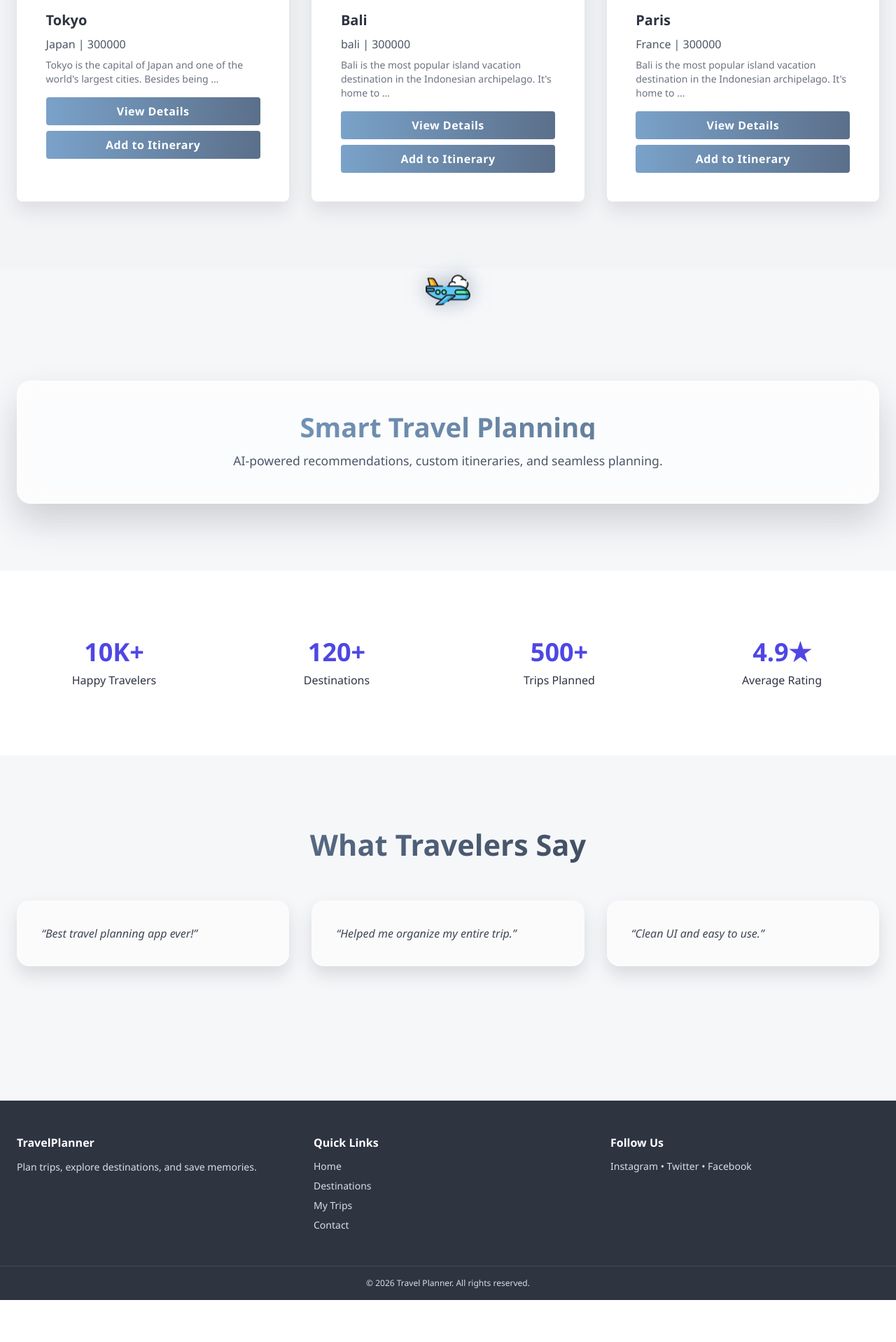
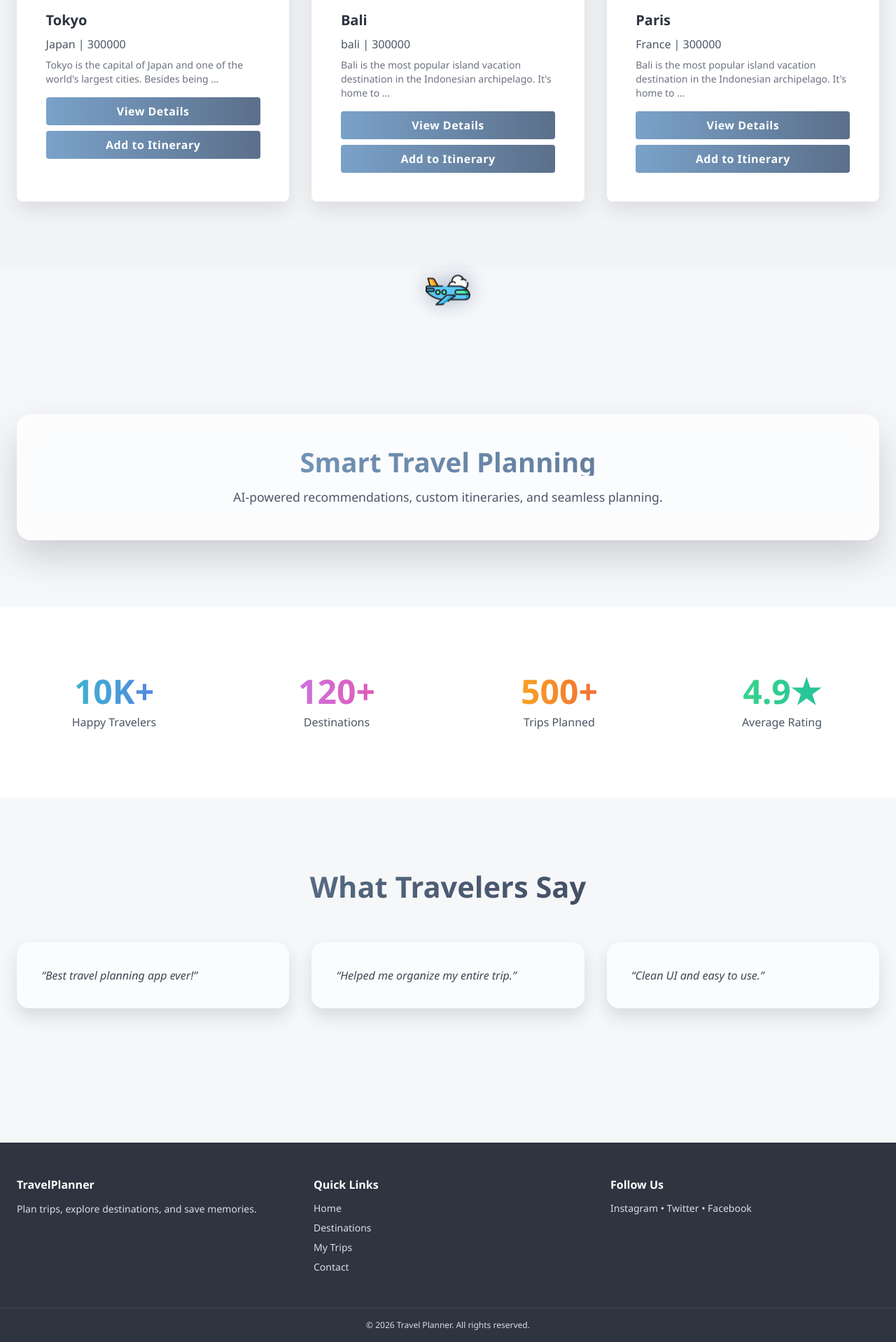
Before and after one commit to Lokesh19-PP/Travel-Planner-Webapp, a Django app: page / in a window 1280 px wide. Shown: the part 1423-3341 px from the top of the page at 70% size. Before the commit the page ends 3281 px from the top, so only its background shows below. Run offline with Django 4.2, Linux system fonts and the light colour scheme; data comes from the database, SQL or seed files in the repository; some libraries are stand-ins or nearby versions.

Commit message:
Make UI better of the Home file

```diff
--- a/core/templates/core/home.html
+++ b/core/templates/core/home.html
@@ -5,46 +5,59 @@
 {% block content %}
 
 <!-- HERO SECTION -->
-<section class="hero-bg text-white">
-    <div class="max-w-7xl mx-auto px-6 py-32 text-center">
-        <h1 class="text-5xl md:text-6xl font-extrabold fade-in">
+<section class="hero-bg text-white relative">
+    <div class="max-w-7xl mx-auto px-6 py-32 text-center relative z-10">
+        <h1 class="text-5xl md:text-6xl font-extrabold drop-shadow-lg fade-in">
             Plan Your Dream Trip
         </h1>
-        <p class="text-xl mt-6 fade-in-delay">
+        <p class="text-xl mt-6 fade-in-delay drop-shadow-md">
             Discover destinations, build itineraries, and travel smarter.
         </p>
 
         <div class="mt-10 flex justify-center fade-in-delay2">
-    <form method="GET" action="{% url 'destination_list' %}" class="flex w-full max-w-md">
-        <input id="search" name="search" type="text"
-            placeholder="Search destinations..."
-            value="{{ query|default:'' }}"
-            class="w-full px-4 py-3 rounded-l-md text-gray-700 focus:outline-none">
-        <button type="submit" class="btn rounded-r-md">Search</button>
-    </form>
-</div>
+            <form method="GET" action="{% url 'destination_list' %}" class="flex w-full max-w-md backdrop-blur bg-white/30 rounded-full shadow-lg">
+                <input id="search" name="search" type="text"
+                    placeholder="Search destinations..."
+                    value="{{ query|default:'' }}"
+                    class="w-full px-6 py-3 rounded-l-full text-gray-800 focus:outline-none bg-transparent placeholder-gray-600">
+                <button type="submit" class="btn rounded-r-full px-6 py-3">
+                    Search
+                </button>
+            </form>
+        </div>
     </div>
 </section>
 
-<!-- FEATURES -->
+<!-- FEATURES SECTION -->
 <section class="max-w-7xl mx-auto px-6 py-24">
     <h2 class="section-title">Why Choose Us?</h2>
     <div class="grid md:grid-cols-4 gap-8 mt-12">
-        <div class="feature-card">🌍 Explore Destinations</div>
-        <div class="feature-card">🧭 Smart Itineraries</div>
-        <div class="feature-card">⭐ Reviews & Ratings</div>
-        <div class="feature-card">💼 Travel Planning</div>
+        <div class="feature-card bg-gradient-to-r from-indigo-400 to-purple-500 text-white hover:scale-105">
+            🌍 Explore Destinations
+        </div>
+        <div class="feature-card bg-gradient-to-r from-teal-400 to-indigo-500 text-white hover:scale-105">
+            🧭 Smart Itineraries
+        </div>
+        <div class="feature-card bg-gradient-to-r from-yellow-400 to-red-500 text-white hover:scale-105">
+            ⭐ Reviews & Ratings
+        </div>
+        <div class="feature-card bg-gradient-to-r from-green-400 to-teal-500 text-white hover:scale-105">
+            💼 Travel Planning
+        </div>
     </div>
 </section>
 
-<!-- DESTINATIONS -->
+<!-- DESTINATIONS SECTION -->
 <section class="bg-gray-100 py-24">
     <div class="max-w-7xl mx-auto px-6">
         <h2 class="section-title text-3xl font-bold text-center mb-12">Popular Destinations</h2>
         <div class="grid grid-cols-1 sm:grid-cols-2 md:grid-cols-3 gap-8 mt-12">
             {% for destination in destinations %}
-            <div class="card hover:shadow-xl transition transform hover:-translate-y-1 rounded-lg overflow-hidden bg-white">
-                <img src="{{ destination.image.url }}" alt="{{ destination.name }}" class="w-full h-48 object-cover">
+            <div class="card hover:shadow-xl transition transform hover:-translate-y-2 rounded-lg overflow-hidden bg-white">
+                <div class="relative">
+                    <img src="{{ destination.image.url }}" alt="{{ destination.name }}" class="w-full h-56 object-cover">
+                    <div class="absolute inset-0 bg-gradient-to-t from-black/40 via-transparent to-transparent rounded-t-lg"></div>
+                </div>
                 <div class="p-4 flex flex-col">
                     <h3 class="text-xl font-bold mb-2">{{ destination.name }}</h3>
                     <p class="text-gray-600 mb-2">{{ destination.country }} | {{ destination.price_range }}</p>
@@ -67,73 +80,67 @@
     </div>
 </section>
 
-
-<!-- Hero Section -->
-
-<!-- NEW SCROLL SECTION (place here) -->
-<img src="{% static 'images/plane.png' %}" class="w-16 mx-auto float">
+<!-- FLOATING PLANE SECTION -->
+<img src="{% static 'images/plane.png' %}" class="w-16 mx-auto float mb-12">
 
 <section class="max-w-7xl mx-auto px-6 py-24 scroll-reveal">
     <div class="glass text-center">
-        <h2 class="text-3xl font-extrabold">Smart Travel Planning</h2>
-        <p class="mt-4 text-lg">
+        <h2 class="text-3xl md:text-4xl font-extrabold bg-gradient-to-r from-teal-400 to-purple-500 bg-clip-text text-transparent">
+            Smart Travel Planning
+        </h2>
+        <p class="mt-4 text-lg text-gray-100">
             AI-powered recommendations, custom itineraries, and seamless planning.
         </p>
     </div>
 </section>
 
-<!-- Destinations Section -->
-
-
+<!-- STATS SECTION -->
 <section class="bg-white py-24 scroll-reveal">
     <div class="max-w-7xl mx-auto px-6 grid md:grid-cols-4 gap-10 text-center">
         <div>
-            <h3 class="text-4xl font-extrabold text-indigo-600">10K+</h3>
-            <p class="mt-2">Happy Travelers</p>
+            <h3 class="text-4xl md:text-5xl font-extrabold text-indigo-600 bg-gradient-to-r from-teal-400 to-indigo-500 bg-clip-text text-transparent">10K+</h3>
+            <p class="mt-2 text-gray-600">Happy Travelers</p>
         </div>
         <div>
-            <h3 class="text-4xl font-extrabold text-indigo-600">120+</h3>
-            <p class="mt-2">Destinations</p>
+            <h3 class="text-4xl md:text-5xl font-extrabold text-indigo-600 bg-gradient-to-r from-purple-400 to-pink-500 bg-clip-text text-transparent">120+</h3>
+            <p class="mt-2 text-gray-600">Destinations</p>
         </div>
         <div>
-            <h3 class="text-4xl font-extrabold text-indigo-600">500+</h3>
-            <p class="mt-2">Trips Planned</p>
+            <h3 class="text-4xl md:text-5xl font-extrabold text-indigo-600 bg-gradient-to-r from-yellow-400 to-red-500 bg-clip-text text-transparent">500+</h3>
+            <p class="mt-2 text-gray-600">Trips Planned</p>
         </div>
         <div>
-            <h3 class="text-4xl font-extrabold text-indigo-600">4.9★</h3>
-            <p class="mt-2">Average Rating</p>
+            <h3 class="text-4xl md:text-5xl font-extrabold text-indigo-600 bg-gradient-to-r from-green-400 to-teal-500 bg-clip-text text-transparent">4.9★</h3>
+            <p class="mt-2 text-gray-600">Average Rating</p>
         </div>
     </div>
 </section>
 
 <!-- TESTIMONIALS -->
-<section class="max-w-7xl mx-auto px-6 py-24">
+<section class="max-w-7xl mx-auto px-6 py-24 scroll-reveal">
     <h2 class="section-title">What Travelers Say</h2>
     <div class="grid md:grid-cols-3 gap-8 mt-12">
-        <div class="testimonial">“Best travel planning app ever!”</div>
-        <div class="testimonial">“Helped me organize my entire trip.”</div>
-        <div class="testimonial">“Clean UI and easy to use.”</div>
+        <div class="testimonial hover:scale-105 transition">“Best travel planning app ever!”</div>
+        <div class="testimonial hover:scale-105 transition">“Helped me organize my entire trip.”</div>
+        <div class="testimonial hover:scale-105 transition">“Clean UI and easy to use.”</div>
     </div>
 </section>
 
+<!-- SCROLL REVEAL SCRIPT -->
 <script>
 const reveals = document.querySelectorAll(".scroll-reveal");
-
 const revealOnScroll = () => {
     reveals.forEach(el => {
         const windowHeight = window.innerHeight;
         const elementTop = el.getBoundingClientRect().top;
         const revealPoint = 100;
-
         if (elementTop < windowHeight - revealPoint) {
             el.classList.add("active");
         }
     });
 };
-
 window.addEventListener("scroll", revealOnScroll);
 revealOnScroll();
 </script>
 
-
 {% endblock %}
```
